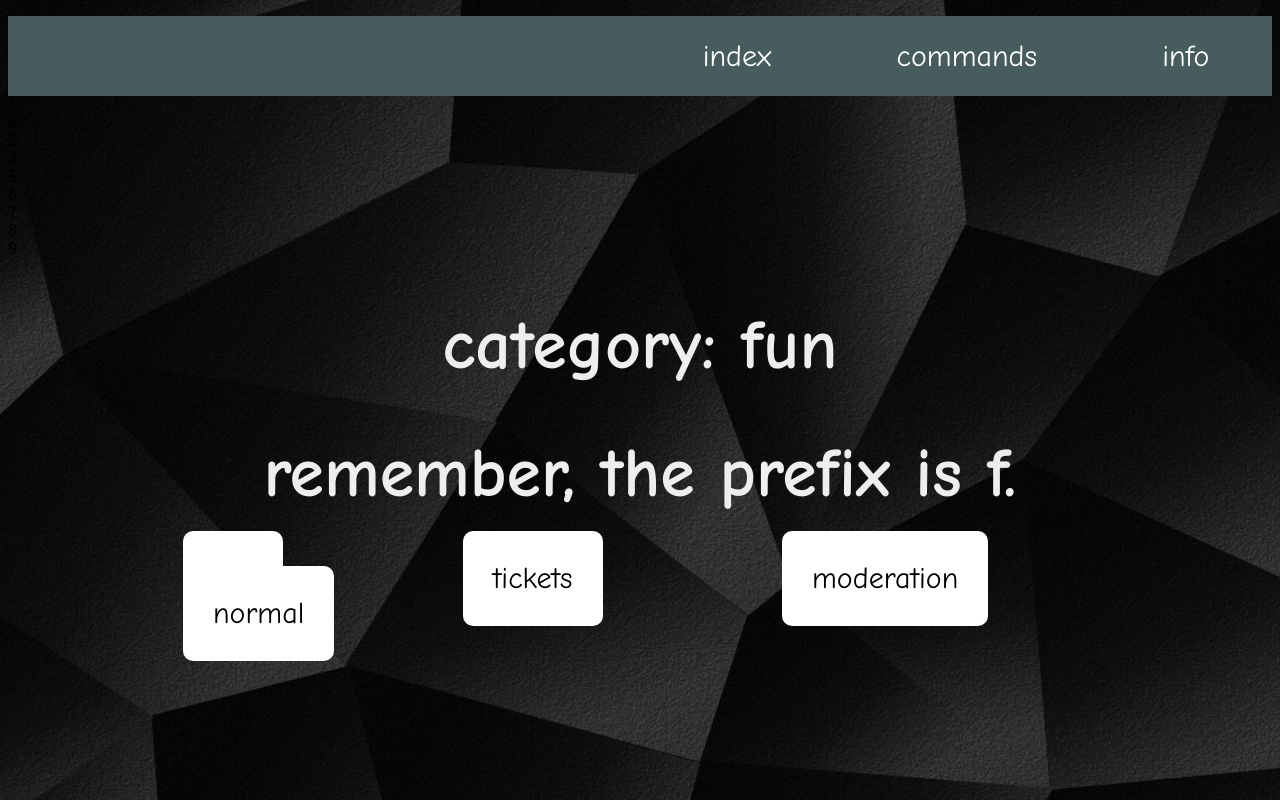
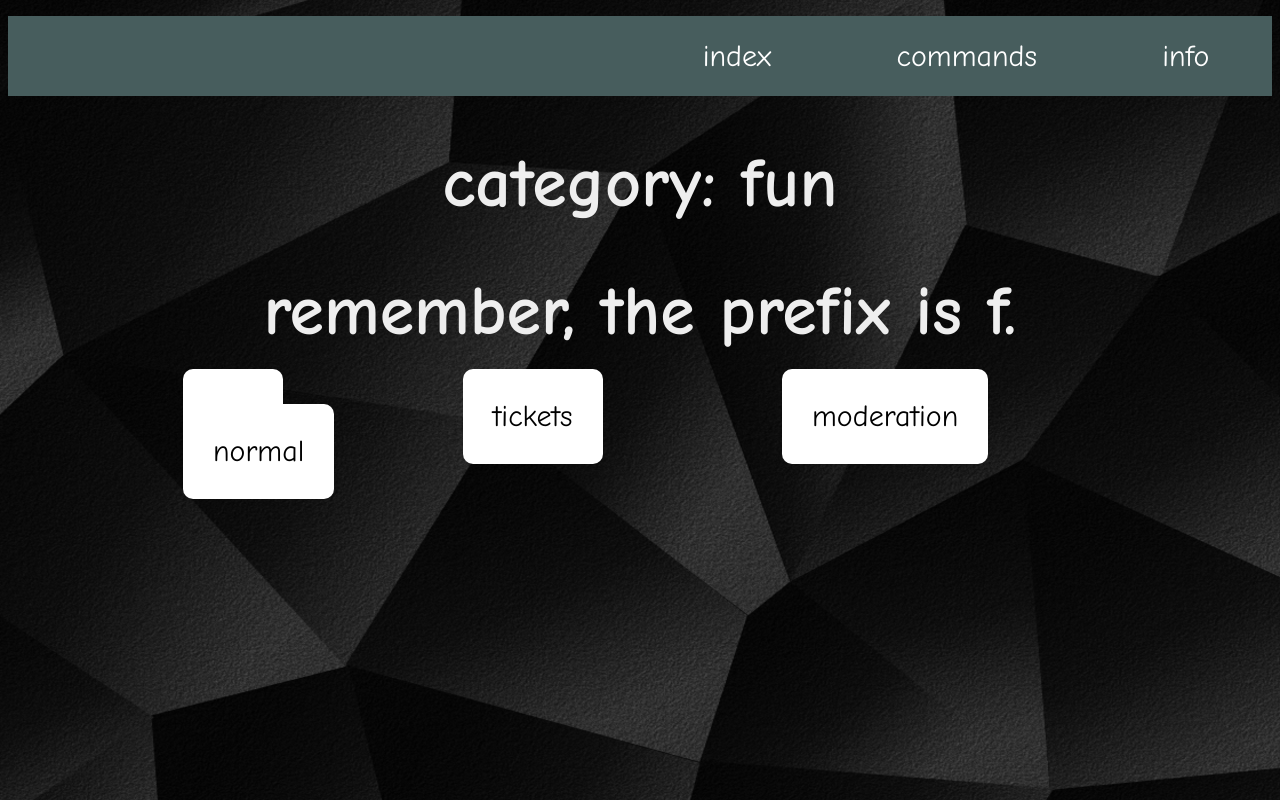
Before and after one commit to softcybers-commits/itzflame-bot-website, a plain HTML site: page fun.html in a window 1280 px wide. Drawn offline with Linux system fonts and the light colour scheme.

Commit message:
commit files via upload

```diff
--- a/fun.html
+++ b/fun.html
@@ -21,18 +21,6 @@
               <li><a href="info.html">info</a></li>
             </ul>
           </nav>
-
-          <div class="grid-container">
-            <div class="grid-item">1</div>
-            <div class="grid-item">2</div>
-            <div class="grid-item">3</div>
-            <div class="grid-item">4</div>
-            <div class="grid-item">5</div>
-            <div class="grid-item">6</div>
-            <div class="grid-item">7</div>
-            <div class="grid-item">8</div>
-            <div class="grid-item">9</div>
-          </div>
 
           <div class="choose-section">
               <h1>
```
